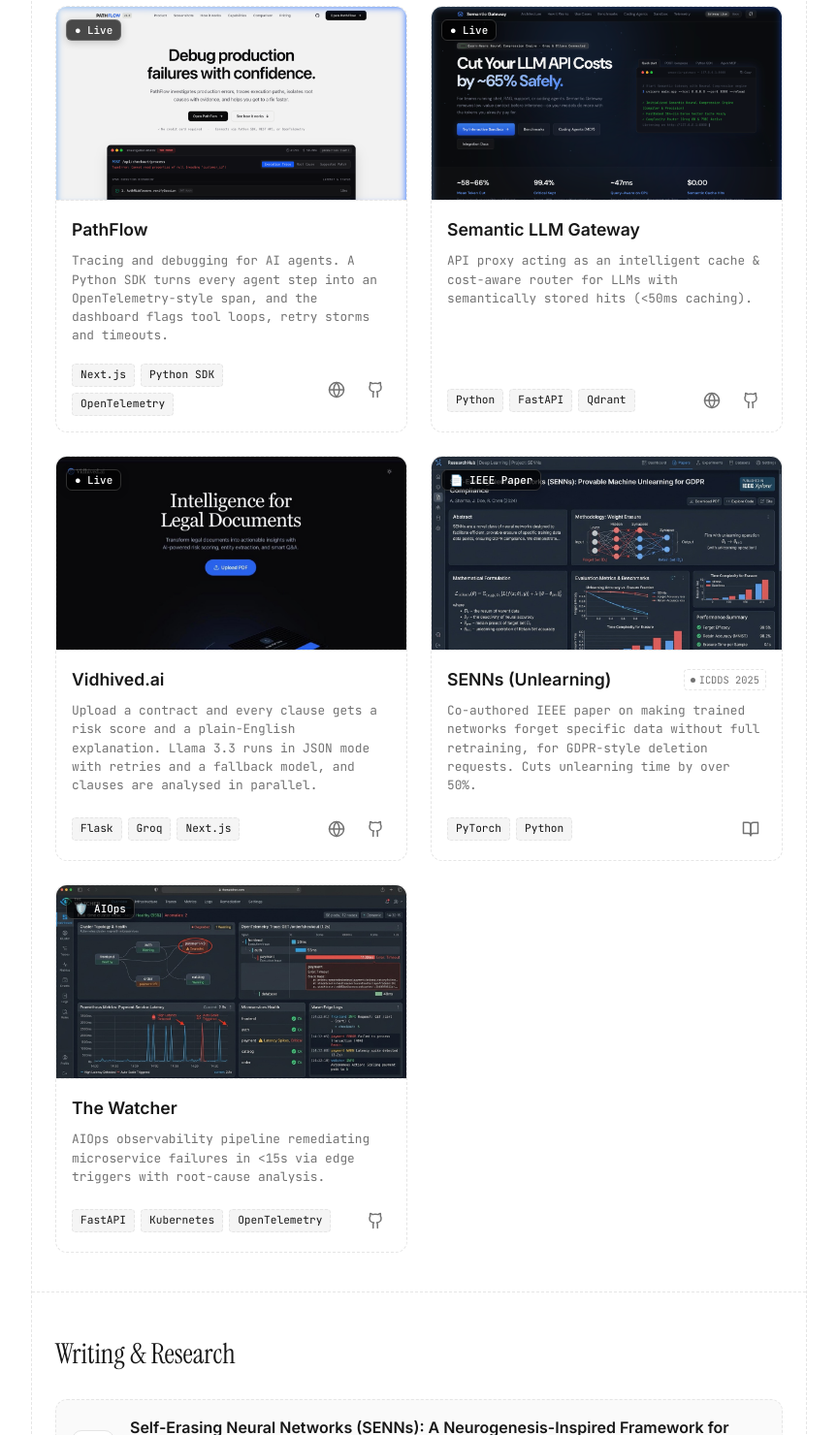
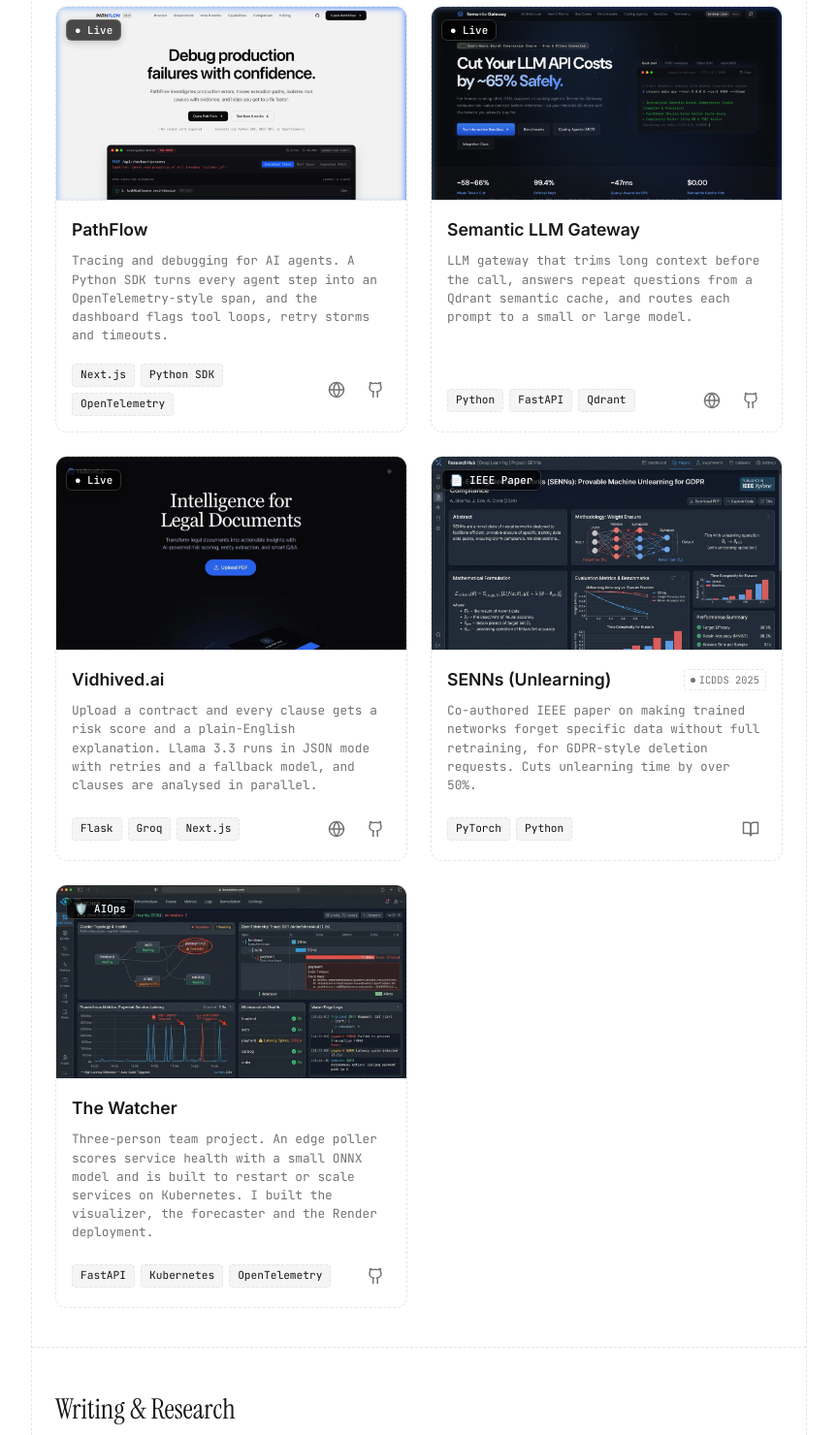
Before and after one commit to anothercodingguy/portfolio2026, a plain HTML site: page index.html in a window 1280 px wide. Shown: the part 1574-3054 px from the top of the page at 97% size, without its empty margins (208-1071 px from the left). Drawn offline with Linux system fonts and the light colour scheme; no server answers.

Commit message:
Correct The Watcher and gateway descriptions
- The Watcher: describe it as the three-person team project it is and what
  the code does (ONNX health scoring, restart/scale on Kubernetes); drop the
  under-15s and root-cause claims the code does not back
- Semantic LLM Gateway: drop the unmeasured <50ms figure
- Skills: remove LangGraph (not used in any repo)
- resume.pdf: replace The Watcher entry with Vidhived

```diff
--- a/index.html
+++ b/index.html
@@ -261,7 +261,6 @@
               <span class="skill-tag border-dashed">PyTorch</span>
               <span class="skill-tag border-dashed">Machine Unlearning</span>
               <span class="skill-tag border-dashed">Hugging Face</span>
-              <span class="skill-tag border-dashed">LangGraph</span>
               <span class="skill-tag border-dashed">RAG Pipelines</span>
               <span class="skill-tag border-dashed">Embeddings</span>
             </div>
@@ -397,7 +396,7 @@
               <div class="project-title-row">
                 <h3 class="project-title">Semantic LLM Gateway</h3>
               </div>
-              <p class="project-desc font-mono text-muted">API proxy acting as an intelligent cache & cost-aware router for LLMs with semantically stored hits (&lt;50ms caching).</p>
+              <p class="project-desc font-mono text-muted">LLM gateway that trims long context before the call, answers repeat questions from a Qdrant semantic cache, and routes each prompt to a small or large model.</p>
               <div class="project-footer">
                 <div class="tech-stack-tags font-mono">
                   <span class="tech-tag border-dashed">Python</span>
@@ -493,7 +492,7 @@
               <div class="project-title-row">
                 <h3 class="project-title">The Watcher</h3>
               </div>
-              <p class="project-desc font-mono text-muted">AIOps observability pipeline remediating microservice failures in &lt;15s via edge triggers with root-cause analysis.</p>
+              <p class="project-desc font-mono text-muted">Three-person team project. An edge poller scores service health with a small ONNX model and is built to restart or scale services on Kubernetes. I built the visualizer, the forecaster and the Render deployment.</p>
               <div class="project-footer">
                 <div class="tech-stack-tags font-mono">
                   <span class="tech-tag border-dashed">FastAPI</span>
```
Also changed, not shown: 1 other file.
